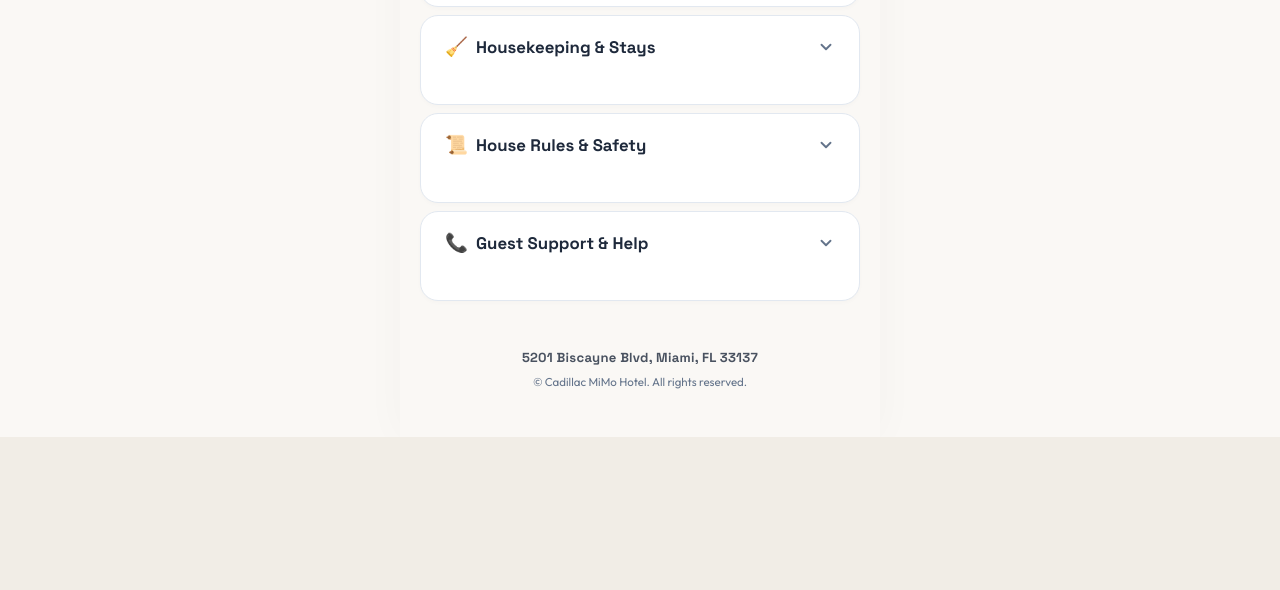
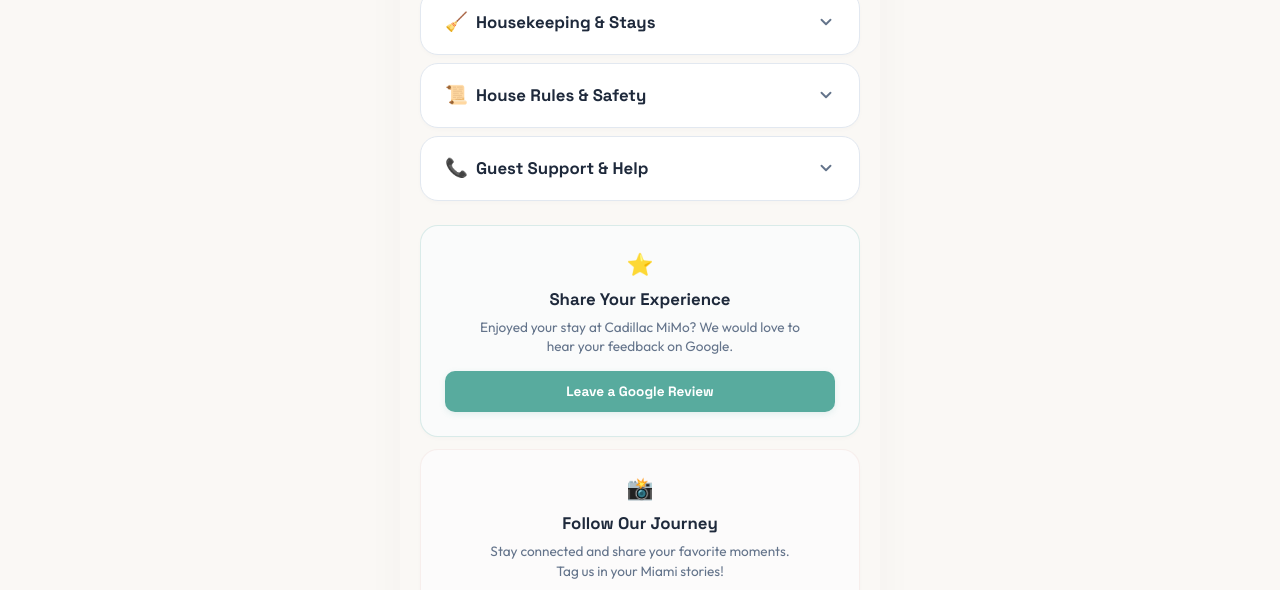
Before and after one commit to sahinerdemir/Cadillac-MiMo, a plain HTML site: page instructions/index.html in a window 1280 px wide. Shown: the part 900-1490 px from the top of the page. Before the commit the page ends 1337 px from the top, so only its background shows below. Drawn offline with Linux system fonts and the light colour scheme.

Commit message:
style: switch to max-height transitions for full accordion collapse and add review & social follow sections

```diff
--- a/instructions/index.html
+++ b/instructions/index.html
@@ -318,6 +318,36 @@
 
     </section>
 
+    <!-- Review & Social Follow Section -->
+    <section class="review-social-section">
+      <!-- Google Review Card -->
+      <div class="action-card review-card">
+        <div class="card-icon-header">⭐</div>
+        <h3 class="card-title-small">Share Your Experience</h3>
+        <p class="card-text-small">Enjoyed your stay at Cadillac MiMo? We would love to hear your feedback on Google.</p>
+        <a href="https://search.google.com/local/writereview?placeid=ChIJY-W5zOGz2YgRqqyvj_rwIEo" target="_blank" rel="noopener noreferrer" class="action-card-btn review-btn">
+          <span>Leave a Google Review</span>
+        </a>
+      </div>
+
+      <!-- Social Follow Card -->
+      <div class="action-card follow-card">
+        <div class="card-icon-header">📸</div>
+        <h3 class="card-title-small">Follow Our Journey</h3>
+        <p class="card-text-small">Stay connected and share your favorite moments. Tag us in your Miami stories!</p>
+        <div class="follow-buttons">
+          <a href="https://instagram.com/cadillacmimo" target="_blank" rel="noopener noreferrer" class="action-card-btn follow-btn insta-follow">
+            <svg viewBox="0 0 24 24" fill="none" stroke="currentColor" stroke-width="2" stroke-linecap="round" stroke-linejoin="round" class="follow-icon"><rect x="2" y="2" width="20" height="20" rx="5" ry="5"></rect><path d="M16 11.37A4 4 0 1 1 12.63 8 4 4 0 0 1 16 11.37z"></path><line x1="17.5" y1="6.5" x2="17.51" y2="6.5"></line></svg>
+            <span>Instagram</span>
+          </a>
+          <a href="https://facebook.com/cadillacmimo" target="_blank" rel="noopener noreferrer" class="action-card-btn follow-btn fb-follow">
+            <svg viewBox="0 0 24 24" fill="none" stroke="currentColor" stroke-width="2" stroke-linecap="round" stroke-linejoin="round" class="follow-icon"><path d="M18 2h-3a5 5 0 0 0-5 5v3H7v4h3v8h4v-8h3l1-4h-4V7a1 1 0 0 1 1-1h3z"></path></svg>
+            <span>Facebook</span>
+          </a>
+        </div>
+      </div>
+    </section>
+
     <!-- Footer info -->
     <footer class="app-footer">
       <p class="address">5201 Biscayne Blvd, Miami, FL 33137</p>
--- a/instructions/style.css
+++ b/instructions/style.css
@@ -220,17 +220,16 @@ body {
   color: var(--color-primary);
 }
 
-/* Accordion Content Box (CSS Grid Auto Height Interpolation) */
+/* Accordion Content Box (Classic Max-Height Transition) */
 .accordion-content {
-  display: grid;
-  grid-template-rows: 0fr;
-  transition: grid-template-rows 0.35s cubic-bezier(0.16, 1, 0.3, 1), visibility 0.35s;
+  max-height: 0;
+  transition: max-height 0.35s cubic-bezier(0.16, 1, 0.3, 1), visibility 0.35s;
   overflow: hidden;
   visibility: hidden; /* Complete hidden visibility when collapsed */
 }
 
 .accordion-item.active .accordion-content {
-  grid-template-rows: 1fr;
+  max-height: 750px; /* Sufficient height to fit any section */
   visibility: visible;
 }
 
@@ -671,3 +670,127 @@ body {
     transform: translateY(0);
   }
 }
+
+/* ==========================================================================
+   Review & Social Follow Section
+   ========================================================================== */
+.review-social-section {
+  display: flex;
+  flex-direction: column;
+  gap: 0.75rem;
+  margin-top: 1.5rem;
+  width: 100%;
+}
+
+.action-card {
+  background-color: var(--color-card-bg);
+  border: 1.5px solid var(--color-border);
+  border-radius: 18px;
+  padding: 1.5rem;
+  text-align: center;
+  box-shadow: var(--shadow-sm);
+  display: flex;
+  flex-direction: column;
+  align-items: center;
+  gap: 0.5rem;
+  transition: all 0.3s ease;
+}
+
+.review-card {
+  border-color: rgba(88, 171, 158, 0.2);
+  background-color: #fafbfb; /* Subtle teal hint */
+}
+
+.review-card:hover {
+  border-color: var(--color-primary);
+  box-shadow: var(--shadow-md);
+}
+
+.follow-card {
+  border-color: rgba(244, 226, 222, 0.5);
+  background-color: #fcfbfb; /* Subtle pink hint */
+}
+
+.follow-card:hover {
+  border-color: var(--color-secondary-dark);
+  box-shadow: var(--shadow-md);
+}
+
+.card-icon-header {
+  font-size: 1.35rem;
+  margin-bottom: 0.1rem;
+}
+
+.card-title-small {
+  font-family: var(--font-display);
+  font-size: 1.05rem;
+  font-weight: 700;
+  color: var(--color-text-dark);
+}
+
+.card-text-small {
+  font-size: 0.85rem;
+  line-height: 1.45;
+  color: var(--color-text-muted);
+  max-width: 320px;
+  margin-bottom: 0.4rem;
+}
+
+.action-card-btn {
+  display: inline-flex;
+  align-items: center;
+  justify-content: center;
+  gap: 0.5rem;
+  text-decoration: none;
+  font-family: var(--font-display);
+  font-weight: 700;
+  font-size: 0.85rem;
+  padding: 0.75rem 1.5rem;
+  border-radius: 10px;
+  width: 100%;
+  transition: all 0.2s ease;
+}
+
+.review-btn {
+  background-color: var(--color-primary);
+  color: #ffffff;
+  box-shadow: 0 2px 6px rgba(88, 171, 158, 0.15);
+}
+
+.review-btn:hover, .review-btn:active {
+  background-color: var(--color-primary-hover);
+  transform: translateY(-1px);
+}
+
+.follow-buttons {
+  display: grid;
+  grid-template-columns: 1fr 1fr;
+  gap: 0.6rem;
+  width: 100%;
+}
+
+.follow-btn {
+  border: 1px solid var(--color-border);
+  color: var(--color-text-dark);
+  background-color: #ffffff;
+  box-shadow: 0 2px 4px rgba(0, 0, 0, 0.01);
+}
+
+.insta-follow:hover, .insta-follow:active {
+  border-color: #e1306c;
+  color: #e1306c;
+  background-color: rgba(225, 48, 108, 0.03);
+  transform: translateY(-1px);
+}
+
+.fb-follow:hover, .fb-follow:active {
+  border-color: #1877f2;
+  color: #1877f2;
+  background-color: rgba(24, 119, 242, 0.03);
+  transform: translateY(-1px);
+}
+
+.follow-icon {
+  width: 14px;
+  height: 14px;
+}
```
